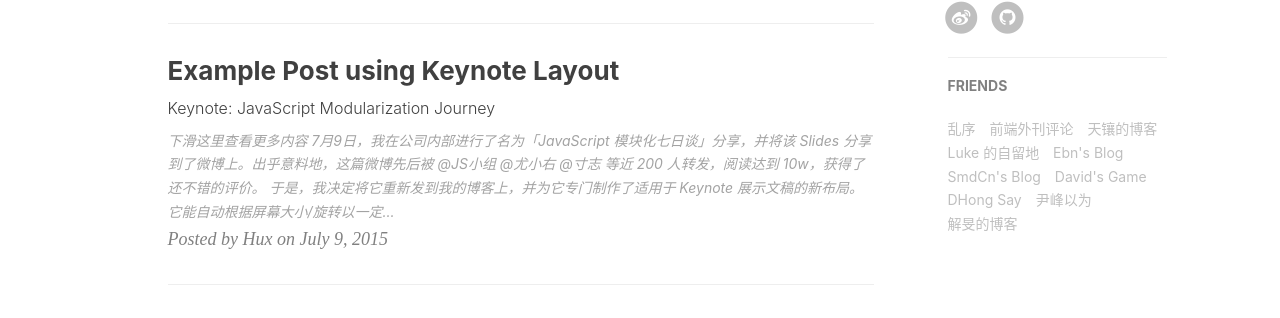
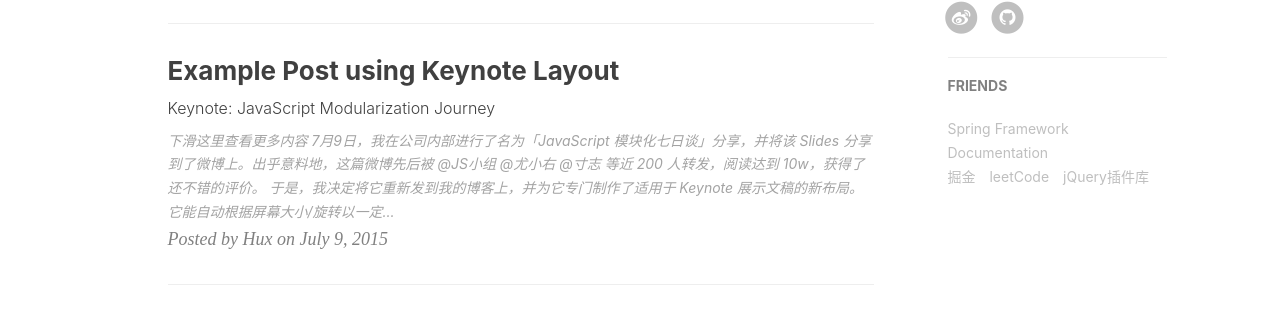
Before and after one commit to SteveRao/steverao.github.io, a Jekyll site: the page built from index.html, in a window 1280 px wide. Shown: the part 889-1207 px from the top of the page. Built offline with Jekyll 4.4.1, drawn with Linux system fonts in a browser that asks for light colours; nearby versions of some CDN libraries; the list of posts is cut into pages by our own code; comment, search, counter and statistics services are not loaded.

Commit message:
initial commit

```diff
--- a/_config.yml
+++ b/_config.yml
@@ -14,10 +14,10 @@ future: true
 # SNS settings
 RSS: false
 weibo_username:     1099171504@qq.com
-#zhihu_username:     huxpro
+#zhihu_username:
 github_username:    SteveRao
-#twitter_username:   huxpro
-#facebook_username:  huxpro
+#twitter_username:
+#facebook_username:
 #linkedin_username:  firstname-lastname-idxxxx
 
 
@@ -106,34 +106,16 @@ friends: [
     #     title: "Su",
     #     href: "http://su.gallery/"
     # },{
-        title: "乱序",
-        href: "http://mida.re/"
+        title: "Spring Framework Documentation",
+        href: "https://docs.spring.io/spring/docs/current/spring-framework-reference/"
     },{
-        title: "前端外刊评论",
-        href: "http://qianduan.guru/"
+        title: "掘金",
+        href: "https://juejin.im/welcome"
     },{
-        title: "天镶的博客",
-        href: "http://lingyu.wang/"
+        title: "leetCode",
+        href: "https://leetcode-cn.com/"
     },{
-        title: "Luke 的自留地",
-        href: "http://hmqk1995.github.io"
-    },{
-        title: "Ebn's Blog",
-        href: "http://ebnbin.com/"
-    },{
-        title: "SmdCn's Blog",
-        href: "http://blog.smdcn.net"
-    },{
-        title: "David's Game",
-        href: "https://www.ruoyaowu.com/"
-    },{
-        title: "DHong Say",
-        href: "http://dhong.co"
-    },{
-        title: "尹峰以为",
-        href: "http://ingf.github.io/"
-    },{
-        title: "解旻的博客",
-        href: "http://xieminis.me/"
+        title: "jQuery插件库",
+        href: "http://www.jq22.com/"
     }
 ]
```
